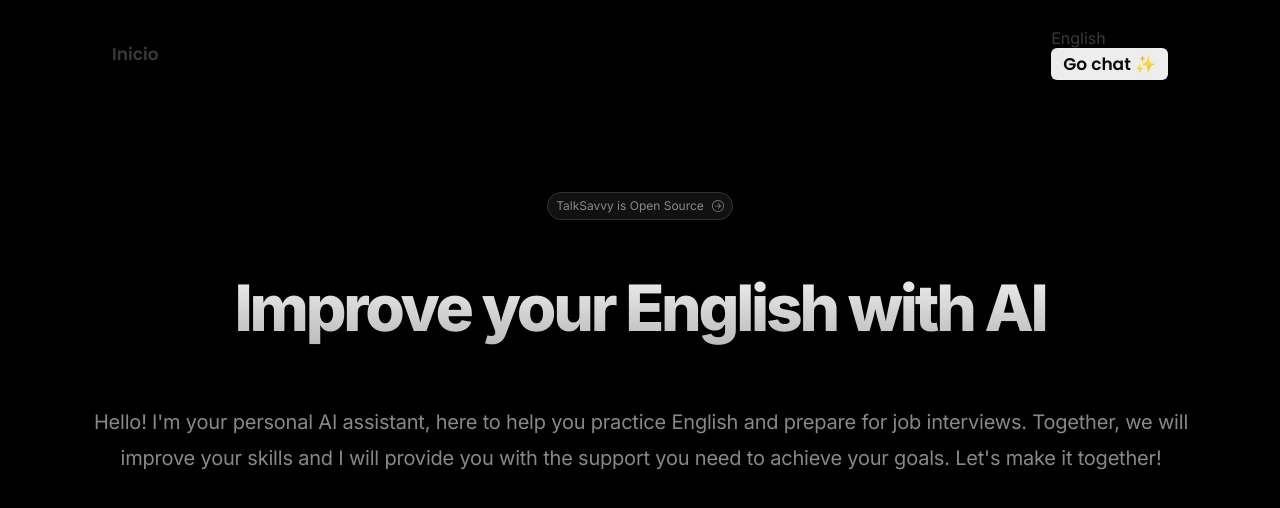
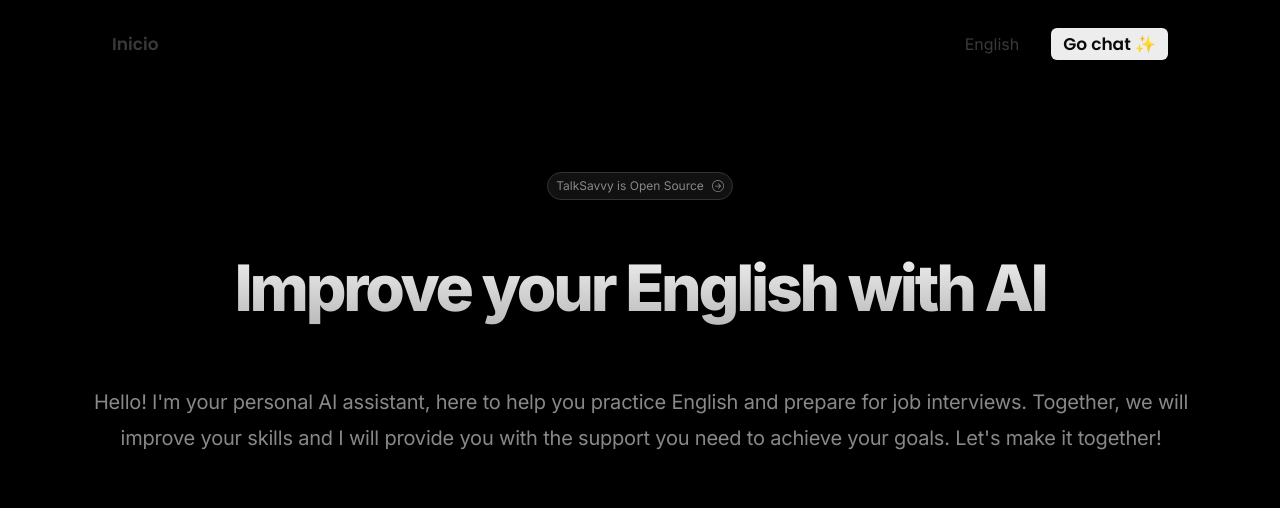
Before and after one commit to sebastianterleira/IAProyect, a Next.js app in the folder ia-proyect/: page / in a window 1280 px wide. Shown: the top 508 px of the page. Built offline with nearby package versions, Linux system fonts and the light colour scheme.

Commit message:
Mod: Styles in the component Navbar

```diff
--- a/ia-proyect/styles/Navbar/Navbar.module.css
+++ b/ia-proyect/styles/Navbar/Navbar.module.css
@@ -50,6 +50,11 @@
   user-select: none;
 }
 
+.subContainer {
+	display: flex;
+	gap: 2rem;
+}
+
 @media screen and (max-width: 1270px) {
 	.header__container {
 		padding: 1.125rem 2rem 0;
```
